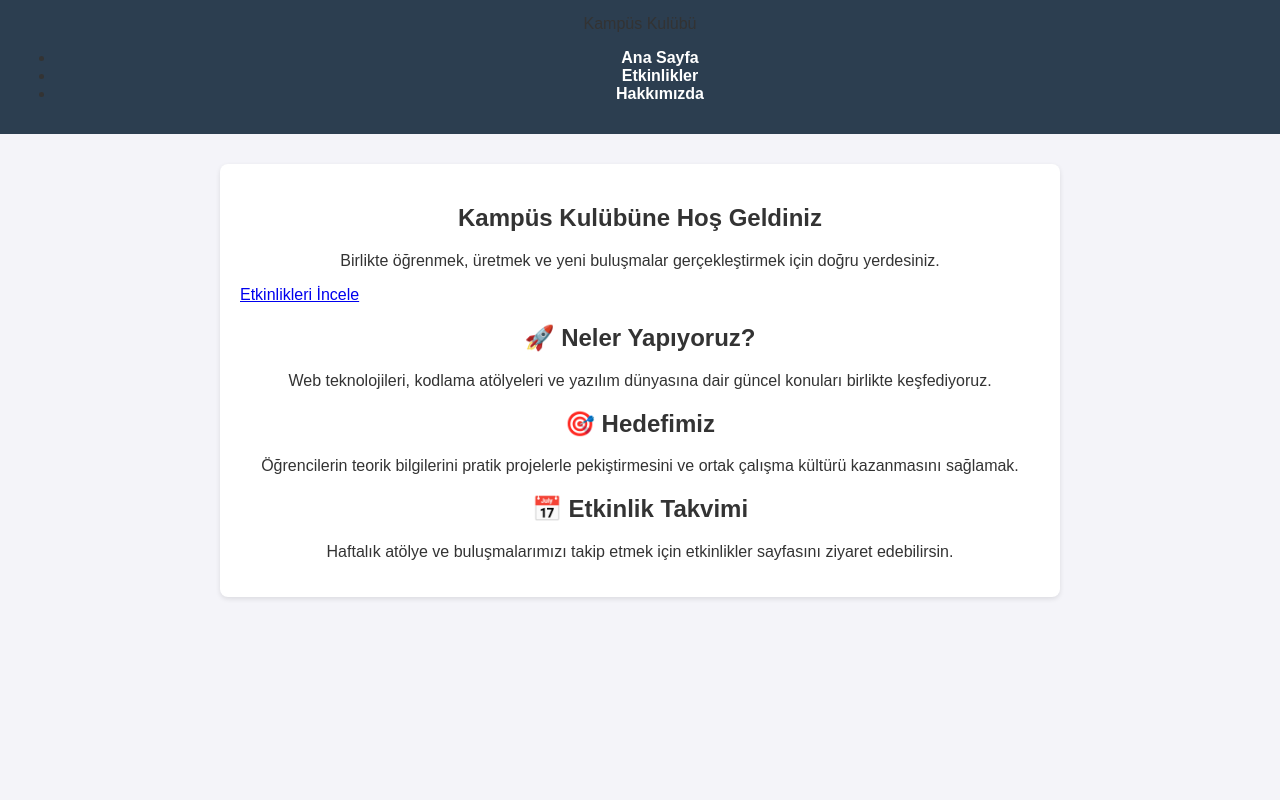
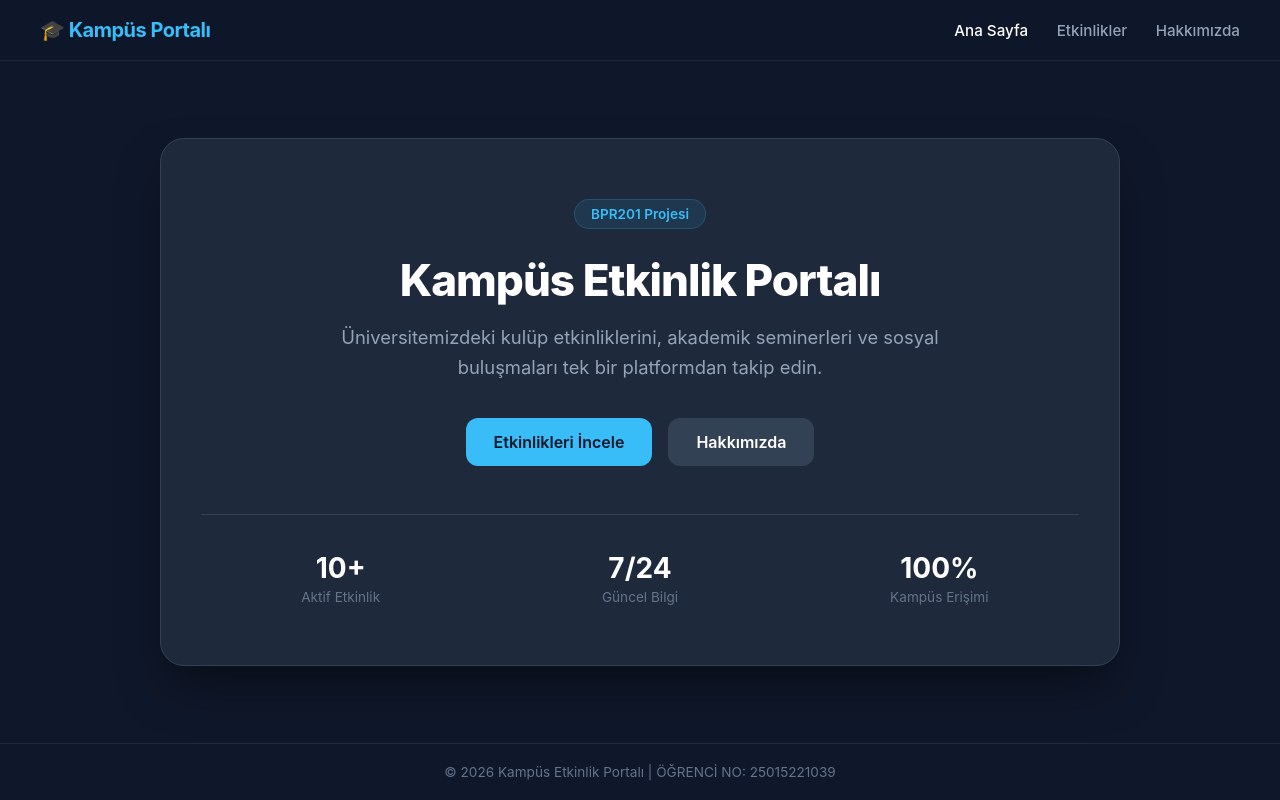
Before and after one commit to ozq-KA/kampus, a plain HTML site: page index.html in a window 1280 px wide. Drawn offline with Linux system fonts and the light colour scheme.

Commit message:
Ana sayfa ve hakkimizda tasarimlari modernize edildi

```diff
--- a/index.html
+++ b/index.html
@@ -3,44 +3,51 @@
 <head>
     <meta charset="UTF-8">
     <meta name="viewport" content="width=device-width, initial-scale=1.0">
-    <title>Kampüs Kulübü - Ana Sayfa</title>
+    <title>Ana Sayfa - Kampüs Etkinlikleri</title>
     <link rel="stylesheet" href="style.css">
 </head>
-<body>
-    <header>
-        <nav>
-            <div class="logo">Kampüs Kulübü</div>
-            <ul class="nav-links">
-                <li><a href="index.html">Ana Sayfa</a></li>
-                <li><a href="etkinlikler.html">Etkinlikler</a></li>
-                <li><a href="hakkimizda.html">Hakkımızda</a></li>
-            </ul>
-        </nav>
-    </header>
+<body class="home-body">
+    <nav>
+        <div class="nav-container">
+            <span class="logo">🎓 Kampüs Portalı</span>
+            <div class="nav-links">
+                <a href="index.html" class="active">Ana Sayfa</a>
+                <a href="etkinlikler.html">Etkinlikler</a>
+                <a href="hakkimizda.html">Hakkımızda</a>
+            </div>
+        </div>
+    </nav>
 
-    <main class="container">
-        <!-- Karşılama Alanı -->
-        <section class="hero">
-            <h1>Kampüs Kulübüne Hoş Geldiniz</h1>
-            <p>Birlikte öğrenmek, üretmek ve yeni buluşmalar gerçekleştirmek için doğru yerdesiniz.</p>
-            <a href="etkinlikler.html" class="btn">Etkinlikleri İncele</a>
-        </section>
+    <main class="full-screen-container">
+        <section class="hero-card">
+            <div class="badge">BPR201 Projesi</div>
+            <h1>Kampüs Etkinlik Portalı</h1>
+            <p>Üniversitemizdeki kulüp etkinliklerini, akademik seminerleri ve sosyal buluşmaları tek bir platformdan takip edin.</p>
 
-        <!-- Öne Çıkanlar / Kısa Tanıtım -->
-        <section class="features-grid">
-            <div class="card">
-                <h2>🚀 Neler Yapıyoruz?</h2>
-                <p>Web teknolojileri, kodlama atölyeleri ve yazılım dünyasına dair güncel konuları birlikte keşfediyoruz.</p>
+            <div class="action-buttons">
+                <a href="etkinlikler.html" class="btn primary">Etkinlikleri İncele</a>
+                <a href="hakkimizda.html" class="btn secondary">Hakkımızda</a>
             </div>
-            <div class="card">
-                <h2>🎯 Hedefimiz</h2>
-                <p>Öğrencilerin teorik bilgilerini pratik projelerle pekiştirmesini ve ortak çalışma kültürü kazanmasını sağlamak.</p>
-            </div>
-            <div class="card">
-                <h2>📅 Etkinlik Takvimi</h2>
-                <p>Haftalık atölye ve buluşmalarımızı takip etmek için etkinlikler sayfasını ziyaret edebilirsin.</p>
+
+            <div class="stats-row">
+                <div class="stat-item">
+                    <span class="stat-number">10+</span>
+                    <span class="stat-label">Aktif Etkinlik</span>
+                </div>
+                <div class="stat-item">
+                    <span class="stat-number">7/24</span>
+                    <span class="stat-label">Güncel Bilgi</span>
+                </div>
+                <div class="stat-item">
+                    <span class="stat-number">100%</span>
+                    <span class="stat-label">Kampüs Erişimi</span>
+                </div>
             </div>
         </section>
     </main>
+
+    <footer>
+        <p>&copy; 2026 Kampüs Etkinlik Portalı | ÖĞRENCİ NO: 25015221039</p>
+    </footer>
 </body>
 </html>
--- a/style.css
+++ b/style.css
@@ -1,108 +1,248 @@
-body {
-    font-family: Arial, sans-serif;
+* {
+    box-sizing: border-box;
     margin: 0;
     padding: 0;
-    background-color: #f4f4f9;
-    color: #333;
 }
 
-nav {
-    background-color: #2c3e50;
-    padding: 15px;
-    text-align: center;
+body {
+    font-family: -apple-system, BlinkMacSystemFont, "Segoe UI", Roboto, Helvetica, Arial, sans-serif;
+    background-color: #0f172a;
+    color: #f8fafc;
+    min-height: 100vh;
+    display: flex;
+    flex-direction: column;
 }
 
-nav a {
-    color: white;
-    text-decoration: none;
-    margin: 0 15px;
-    font-weight: bold;
+/* Navigasyon Çubuğu */
+nav {
+    background: rgba(15, 23, 42, 0.9);
+    backdrop-filter: blur(10px);
+    border-bottom: 1px solid #1e293b;
+    padding: 18px 30px;
+    width: 100%;
 }
 
-nav a:hover {
-    text-decoration: underline;
+.nav-container {
+    max-width: 1200px;
+    margin: 0 auto;
+    display: flex;
+    justify-content: space-between;
+    align-items: center;
 }
 
-main {
-    max-width: 800px;
-    margin: 30px auto;
-    padding: 20px;
-    background: white;
-    border-radius: 8px;
-    box-shadow: 0 2px 5px rgba(0,0,0,0.1);
+.logo {
+    font-size: 1.25rem;
+    font-weight: 700;
+    color: #38bdf8;
+    letter-spacing: -0.5px;
 }
 
-h1, h2, p {
-    text-align: center;
+.nav-links a {
+    color: #94a3b8;
+    text-decoration: none;
+    margin-left: 24px;
+    font-weight: 500;
+    font-size: 0.95rem;
+    transition: all 0.2s ease;
 }
 
+.nav-links a:hover, .nav-links a.active {
+    color: #ffffff;
+}
+
+/* Ekranı Tam Kaplayan Ana Alan */
+.full-screen-container {
+    flex: 1;
+    display: flex;
+    align-items: center;
+    justify-content: center;
+    padding: 40px 20px;
+    max-width: 1000px;
+    margin: 0 auto;
+    width: 100%;
+}
+
+.hero-card {
+    background: #1e293b;
+    border: 1px solid #334155;
+    border-radius: 24px;
+    padding: 60px 40px;
+    text-align: center;
+    width: 100%;
+    box-shadow: 0 25px 50px -12px rgba(0, 0, 0, 0.5);
+}
+
+.badge {
+    display: inline-block;
+    background: rgba(56, 189, 248, 0.1);
+    color: #38bdf8;
+    border: 1px solid rgba(56, 189, 248, 0.2);
+    padding: 6px 16px;
+    border-radius: 9999px;
+    font-size: 0.85rem;
+    font-weight: 600;
+    margin-bottom: 24px;
+}
+
+.hero-card h1 {
+    font-size: 2.75rem;
+    font-weight: 800;
+    color: #ffffff;
+    margin-bottom: 16px;
+    letter-spacing: -1px;
+}
+
+.hero-card p {
+    font-size: 1.15rem;
+    color: #94a3b8;
+    max-width: 600px;
+    margin: 0 auto 36px auto;
+    line-height: 1.6;
+}
+
+.action-buttons {
+    display: flex;
+    gap: 16px;
+    justify-content: center;
+    margin-bottom: 48px;
+    flex-wrap: wrap;
+}
+
+.btn {
+    padding: 14px 28px;
+    border-radius: 12px;
+    font-weight: 600;
+    font-size: 1rem;
+    text-decoration: none;
+    transition: all 0.2s ease;
+}
+
+.btn.primary {
+    background: #38bdf8;
+    color: #0f172a;
+}
+
+.btn.primary:hover {
+    background: #7dd3fc;
+    transform: translateY(-2px);
+}
+
+.btn.secondary {
+    background: #334155;
+    color: #ffffff;
+}
+
+.btn.secondary:hover {
+    background: #475569;
+    transform: translateY(-2px);
+}
+
+/* Alt İstatistikler */
+.stats-row {
+    display: grid;
+    grid-template-columns: repeat(3, 1fr);
+    gap: 20px;
+    border-top: 1px solid #334155;
+    padding-top: 36px;
+}
+
+.stat-item {
+    display: flex;
+    flex-direction: column;
+    align-items: center;
+}
+
+.stat-number {
+    font-size: 1.75rem;
+    font-weight: 700;
+    color: #ffffff;
+}
+
+.stat-label {
+    font-size: 0.85rem;
+    color: #64748b;
+    margin-top: 4px;
+}
+
+/* Etkinlikler ve Diğer Sayfalar İçin Ortak Alan */
+main:not(.full-screen-container) {
+    max-width: 900px;
+    width: 90%;
+    margin: 40px auto;
+    background: #1e293b;
+    border: 1px solid #334155;
+    padding: 36px;
+    border-radius: 20px;
+    flex: 1;
+}
+
+/* Arama ve Kart Stilleri */
 .search-container {
     display: flex;
+    gap: 12px;
+    margin: 24px 0;
+    align-items: center;
     justify-content: center;
-    align-items: center;
-    gap: 12px;
-    margin: 25px 0;
     flex-wrap: wrap;
-    background: #f8f9fa;
-    padding: 15px;
-    border-radius: 6px;
-    border: 1px solid #e9ecef;
-}
-
-.search-container label {
-    font-weight: bold;
-    color: #2c3e50;
 }
 
 #searchInput {
-    padding: 8px 12px;
-    width: 240px;
-    border: 1px solid #ccc;
-    border-radius: 4px;
-    font-size: 14px;
+    padding: 12px 16px;
+    background: #0f172a;
+    border: 1px solid #334155;
+    border-radius: 10px;
+    color: #fff;
+    font-size: 0.95rem;
+    width: 280px;
 }
 
 #clearBtn {
-    padding: 8px 16px;
-    background-color: #e74c3c;
-    color: white;
+    padding: 12px 20px;
+    background: #ef4444;
+    color: #fff;
     border: none;
-    border-radius: 4px;
+    border-radius: 10px;
     cursor: pointer;
-    font-weight: bold;
-}
-
-#clearBtn:hover {
-    background-color: #c0392b;
+    font-weight: 600;
 }
 
 #resultCount {
-    font-weight: bold;
-    color: #2c3e50;
     width: 100%;
     text-align: center;
-    margin-top: 5px;
-}
-
-#noResultMessage {
-    text-align: center;
-    color: #e74c3c;
-    font-weight: bold;
-    margin: 15px 0;
+    color: #38bdf8;
+    margin-top: 8px;
+    font-weight: 600;
 }
 
 .event-card {
-    background: #fff;
-    border: 1px solid #ddd;
-    border-radius: 6px;
-    padding: 15px;
-    margin-bottom: 15px;
-    box-shadow: 0 1px 3px rgba(0,0,0,0.05);
-    text-align: left;
+    background: #0f172a;
+    border: 1px solid #334155;
+    border-radius: 12px;
+    padding: 20px;
+    margin-bottom: 16px;
 }
 
 .event-card h3 {
-    margin-top: 0;
-    color: #2980b9;
-    text-align: left;
+    color: #38bdf8;
+    margin-bottom: 8px;
 }
+
+/* Footer */
+footer {
+    border-top: 1px solid #1e293b;
+    padding: 20px;
+    text-align: center;
+    color: #64748b;
+    font-size: 0.85rem;
+    background: #0f172a;
+}
+
+@media (max-width: 640px) {
+    .stats-row {
+        grid-template-columns: 1fr;
+        gap: 16px;
+    }
+    .hero-card h1 {
+        font-size: 2rem;
+    }
+}
```
Also changed, not shown: hakkimizda.html (+47 -23 lines).
